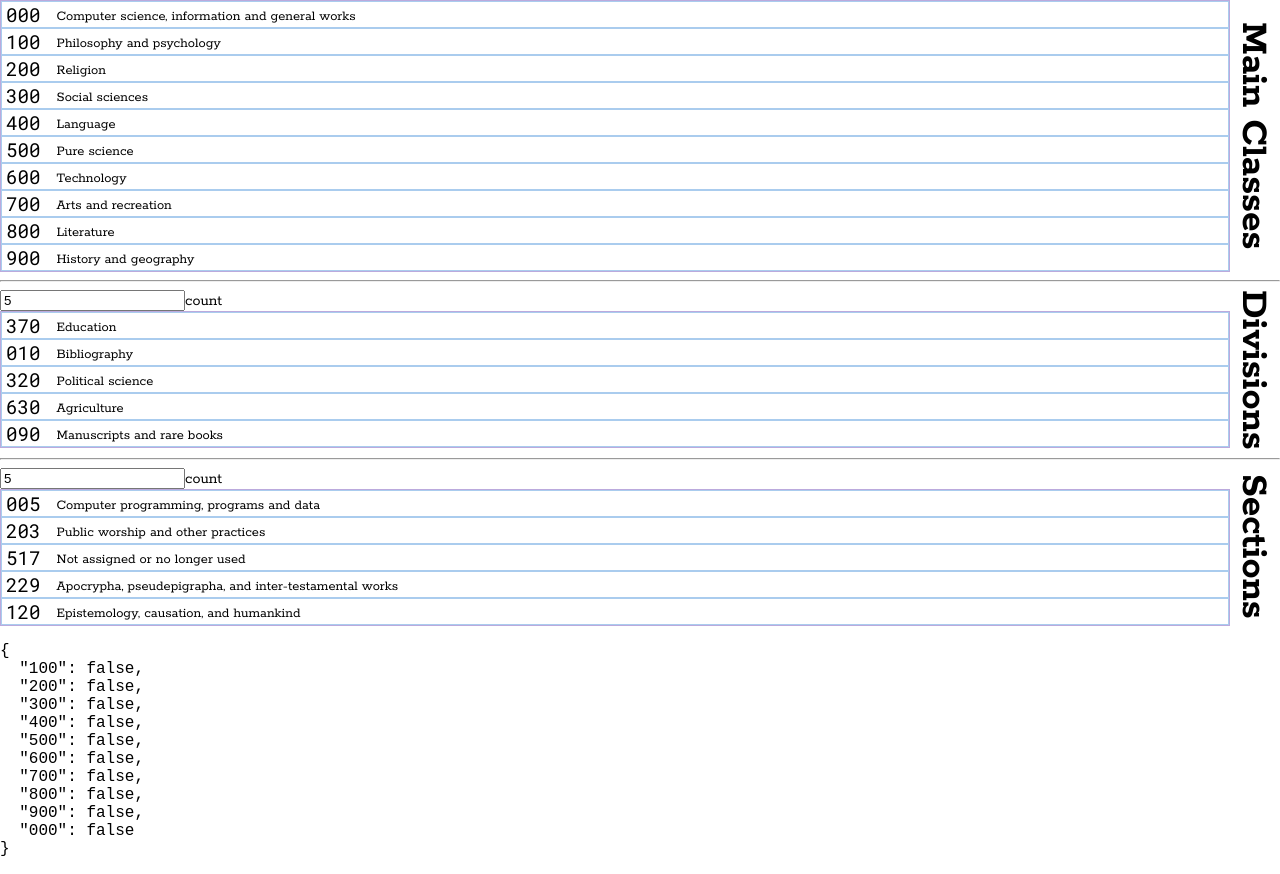
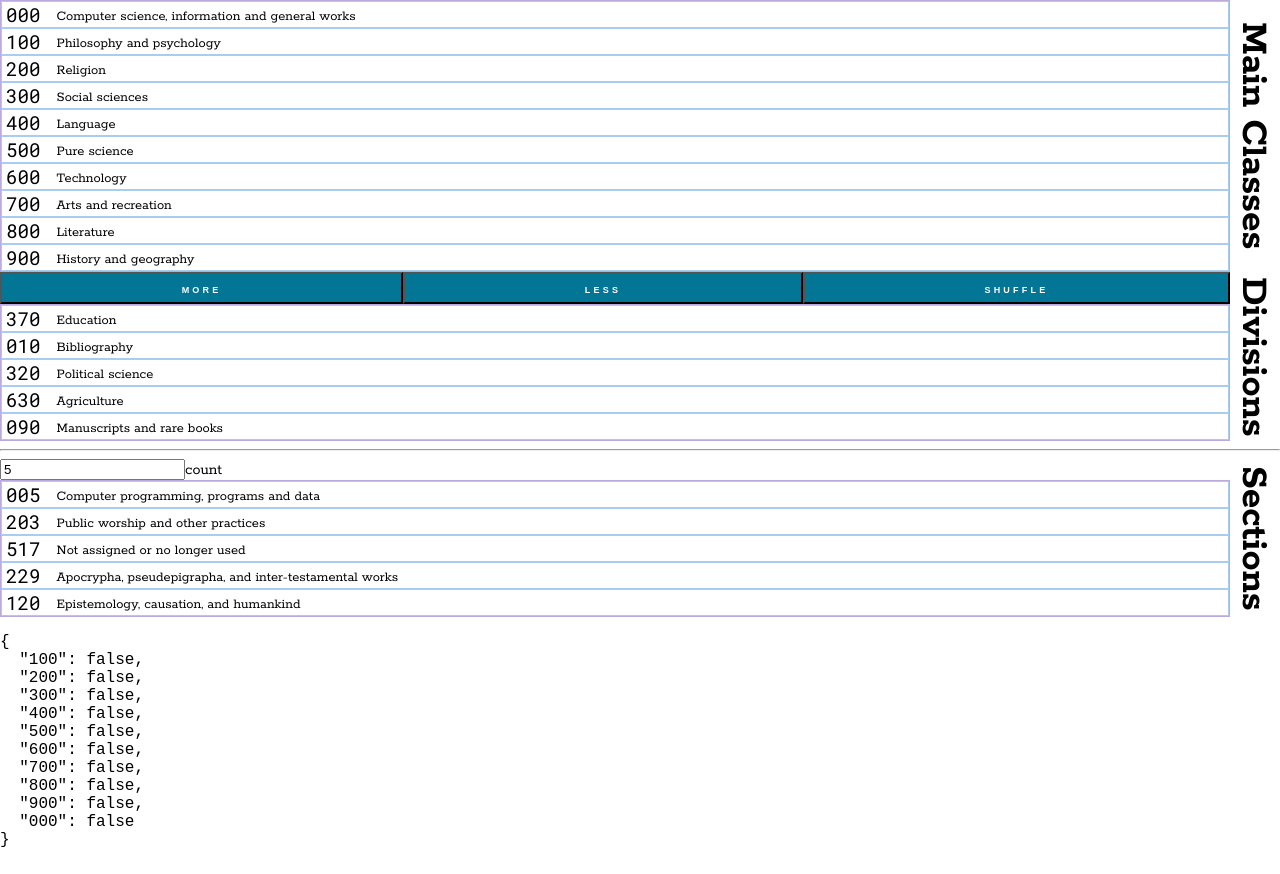
Before and after one commit to worc/ddc, a React app: page / in a window 1280 px wide. Built offline with nearby package versions, Linux system fonts and the light colour scheme.

Commit message:
style the division control bar, add reshuffle

```diff
--- a/src/app.tsx
+++ b/src/app.tsx
@@ -19,7 +19,6 @@ export default function App () {
   return (
     <MainClassFilterContext.Provider value={{ filters: mainClassFilters, setFilters }}>
       <MainClasses/>
-      <hr/>
       <Divisions/>
       <hr/>
       <Sections/>
--- a/src/components/Divisions.tsx
+++ b/src/components/Divisions.tsx
@@ -4,10 +4,13 @@ import { divisionPickUntilSatisfied } from '../picker/division_picker'
 import List from './lists/List'
 import MainClassFilterContext from '../context/MainClassFilterContext'
 import ListLayout from './layout/ListLayout'
+import ControlBar from './controls/ControlBar'
 
+// TODO stabilize the list on MORE/LESS
 export default function Divisions () {
   const context = useContext(MainClassFilterContext)
   const [count, setCount] = useState(5)
+  const [stale, setStale] = useState(1)
   const [displayDivisions, setDisplayDivisions] = useState<Division[]>([])
 
   const activeCodes = useMemo(() => {
@@ -24,16 +27,30 @@ export default function Divisions () {
     }))
 
     setDisplayDivisions(filteredDivisions)
-  }, [activeCodes, count])
+  }, [activeCodes, count, stale])
 
   function handleChange(event: React.ChangeEvent<HTMLInputElement>) {
     const count = parseInt(event.target.value, 10)
     setCount(count)
   }
 
+  function incrementCount () {
+    const newCount = count + 1
+    setCount(newCount)
+  }
+  function decrementCount () {
+    const newCount = Math.max(0, count - 1)
+    setCount(newCount)
+  }
+
+  function shuffleDivisions () {
+    const newStale = stale * -1
+    setStale(newStale)
+  }
+
   return (
     <ListLayout header={'Divisions'}>
-      { displayDivisions.length ? <div><label><input type="number" value={count} onChange={handleChange}/>count</label></div> : null }
+      <ControlBar handleUp={incrementCount} handleDown={decrementCount} handleShuffle={shuffleDivisions} />
       <List display={displayDivisions}/>
     </ListLayout>
   )
--- /dev/null
+++ b/src/components/controls/ControlBar.tsx
@@ -0,0 +1,38 @@
+import React from 'react'
+import styled from 'styled-components'
+import More from './More'
+import Less from './Less'
+import Shuffle from './Shuffle'
+import { IControlProps } from './IControlProps'
+
+interface Props {
+  handleUp: IControlProps['handleClick']
+  handleDown: IControlProps['handleClick']
+  handleShuffle: IControlProps['handleClick']
+}
+
+export default function ControlBar ({ ...args }: Props) {
+  const { handleUp, handleDown, handleShuffle } = args
+
+  return (
+    <Container>
+      <More handleClick={handleUp}/>
+      <Less handleClick={handleDown}></Less>
+      <Shuffle handleClick={handleShuffle}/>
+    </Container>
+  )
+}
+
+const Container = styled.div`
+  display: flex;
+
+  & > button {
+    background: #047695;
+    color: white;
+    font-variant-caps: all-small-caps;
+    font-weight: bold;
+    flex: 1 0 auto;
+    height: 32px;
+    letter-spacing: 0.2rem;
+  }
+`
--- /dev/null
+++ b/src/components/controls/IControlProps.ts
@@ -0,0 +1,5 @@
+import React from 'react'
+
+export interface IControlProps {
+  handleClick: (event?: React.MouseEvent<HTMLButtonElement>) => void
+}
--- /dev/null
+++ b/src/components/controls/Less.tsx
@@ -0,0 +1,9 @@
+import React from 'react'
+import styled from 'styled-components'
+import { IControlProps } from './IControlProps'
+
+export default function Less ({ handleClick }: IControlProps) {
+  return (
+    <button onClick={handleClick}>Less</button>
+  )
+}
--- /dev/null
+++ b/src/components/controls/More.tsx
@@ -0,0 +1,9 @@
+import React from 'react'
+import styled from 'styled-components'
+import { IControlProps } from './IControlProps'
+
+export default function More ({ handleClick }: IControlProps) {
+  return (
+    <button onClick={handleClick}>More</button>
+  )
+}
--- /dev/null
+++ b/src/components/controls/Shuffle.tsx
@@ -0,0 +1,9 @@
+import React from 'react'
+import styled from 'styled-components'
+import { IControlProps } from './IControlProps'
+
+export default function Shuffle ({ handleClick }: IControlProps) {
+  return (
+    <button onClick={handleClick}>Shuffle</button>
+  )
+}
--- a/src/components/lists/Entry.tsx
+++ b/src/components/lists/Entry.tsx
@@ -11,8 +11,10 @@ interface Props {
 export default function Entry ({ item, handleClick }: Props) {
   const context = useContext(MainClassFilterContext)
 
+  //TODO find unique active filters
   const activeFilters = Object.entries(context.filters).filter(filter => filter[1])
   const activeCodes = activeFilters.map(entry => entry[0])
+  // const isActive = activeFilters.some(filter => (filter.code === item.code))
 
   return (
     <Container
```
